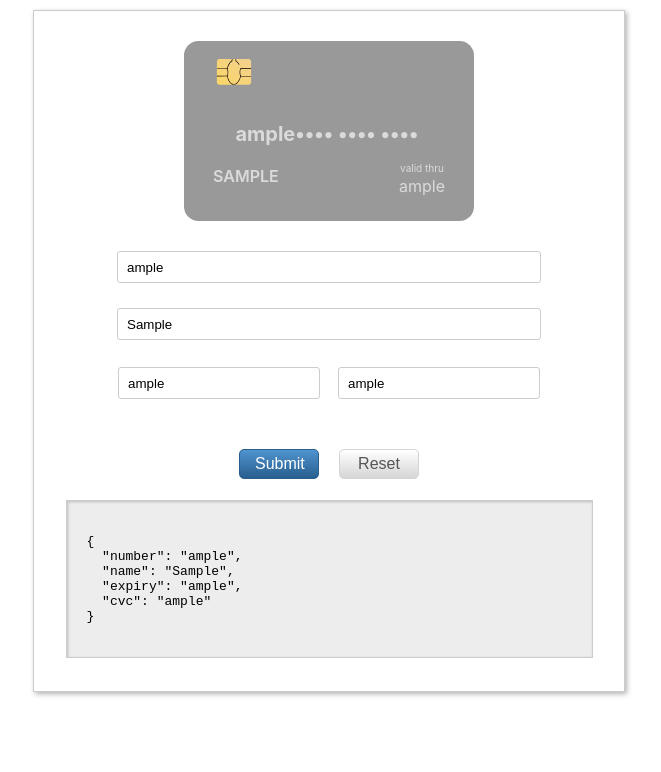
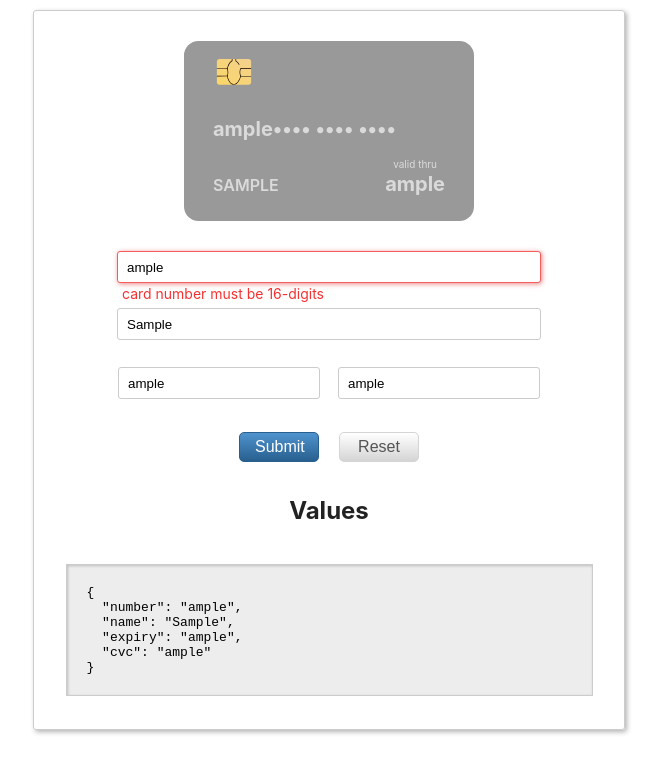
Before and after one commit to pongpanott/20scoops-credit-card-form-test, a React (Create React App) app: page / in a window 1280 px wide. Both pictures are taken after typing "Sample", "Sample", "Sample", "Sample" into the empty fields and a click on the button "Submit". Shown: the top 772 px of the page, without its empty margins (311-972 px from the left). Built offline with nearby package versions, Linux system fonts and the light colour scheme.

Commit message:
update form submit

```diff
--- a/src/App.js
+++ b/src/App.js
@@ -13,6 +13,24 @@ function App() {
     cvc: false,
   });
 
+  const displayJson = () => {
+    let displayValue = {};
+
+    if (values.number) {
+      displayValue.number = values.number;
+    }
+    if (values.name) {
+      displayValue.name = values.name;
+    }
+    if (values.expiry) {
+      displayValue.expiry = values.expiry;
+    }
+    if (values.cvc) {
+      displayValue.cvc = values.cvc;
+    }
+    return JSON.stringify(displayValue, null, 2);
+  };
+
   return (
     <div className="form-wrapper">
       <CreditCard values={values} isFocus={isFocus} />
@@ -20,7 +38,7 @@ function App() {
         {/* card number */}
         <div className="form-row">
           <input
-            className="form-input"
+            className={errors.number ? "form-input-error" : "form-input"}
             type="text"
             name="number"
             value={values.number}
@@ -32,15 +50,17 @@ function App() {
           />
           <span
             className="error-text"
-            style={{ visibility: errors.number ? "visible" : "hidden" }}
+            style={{
+              visibility: errors.number ? "visible" : "hidden",
+            }}
           >
-            required
+            card number must be 16-digits
           </span>
         </div>
         {/* name */}
         <div className="form-row">
           <input
-            className="form-input"
+            className={errors.name ? "form-input-error" : "form-input"}
             type="text"
             name="name"
             value={values.name}
@@ -62,13 +82,15 @@ function App() {
           <div>
             {/* expire */}
             <input
-              className="half-form-input"
+              className={
+                errors.expiry ? "half-form-input-error" : "half-form-input"
+              }
               type="text"
               name="expiry"
               value={values.expiry}
               onChange={(e) => handleChange(e)}
               maxLength={5}
-              placeholder="Valud Thru"
+              placeholder="Valid Thru"
               onFocus={() => setIsFocus({ ...isFocus, expiry: true })}
               onBlur={() => setIsFocus({ ...isFocus, expiry: false })}
             />
@@ -76,16 +98,24 @@ function App() {
               className="half-error-text"
               style={{
                 visibility:
-                  errors.expiry || errors.expiryMonth ? "visible" : "hidden",
+                  errors.expiry || errors.expiryMonth || errors.expiryYear
+                    ? "visible"
+                    : "hidden",
               }}
             >
-              {errors.expiry ? " required" : "a month must be between 1 - 12"}
+              {errors.expiry
+                ? "please input card expiry date in format MM/YY"
+                : errors.expiryMonth
+                ? "a month must be between 1 - 12"
+                : "a year must not be last year"}
             </span>
           </div>
           <div>
             {/* cvc */}
             <input
-              className="half-form-input"
+              className={
+                errors.cvc ? "half-form-input-error" : "half-form-input"
+              }
               type="text"
               name="cvc"
               value={values.cvc}
@@ -99,7 +129,7 @@ function App() {
               className="half-error-text"
               style={{ visibility: errors.cvc ? "visible" : "hidden" }}
             >
-              required
+              cvc must be 3-digit
             </span>
           </div>
         </div>
@@ -112,10 +142,18 @@ function App() {
         </div>
       </form>
 
-      <pre className="data-preview">
-        <pre>{values ? JSON.stringify(values, null, 2) : {}}</pre>
-        {/* {JSON.stringify({}, null, 2)} */}
-      </pre>
+      <div className="button-wrapper">
+        <h2
+          style={{
+            color: "#222",
+            margin: "18px auto",
+          }}
+        >
+          Values
+        </h2>
+      </div>
+
+      <pre className="data-preview">{displayJson()}</pre>
     </div>
   );
 }
--- a/src/components/FormHandle.js
+++ b/src/components/FormHandle.js
@@ -37,6 +37,7 @@ function FormHandle() {
         cvc: value.replace(/^\D/g, ""),
       });
     }
+
     validateForm({ [name]: value });
   };
 
@@ -44,13 +45,13 @@ function FormHandle() {
     let temp = { ...errors };
 
     if ("number" in fieldValue) {
-      temp.number = !fieldValue.number;
+      temp.number = !fieldValue.number || fieldValue.number.length < 19;
     }
     if ("name" in fieldValue) {
       temp.name = !fieldValue.name;
     }
     if ("expiry" in fieldValue) {
-      temp.expiry = !fieldValue.expiry;
+      temp.expiry = !fieldValue.expiry || fieldValue.expiry.length < 5;
     }
     if ("expiry" in fieldValue && fieldValue.expiry.length > 2) {
       let getTwoDigit = fieldValue.expiry.substring(0, 2);
@@ -60,24 +61,33 @@ function FormHandle() {
         temp.expiryMonth = false;
       }
     }
+    if ("expiry" in fieldValue && fieldValue.expiry.length === 5) {
+      let getLastTwoDigit = fieldValue.expiry.substring(3, 6);
+      let thisYear = new Date().getFullYear().toString().substring(2, 4);
+
+      if (getLastTwoDigit < thisYear) {
+        temp.expiryYear = true;
+      } else {
+        temp.expiryYear = false;
+      }
+    }
     if ("cvc" in fieldValue) {
-      temp.cvc = !fieldValue.cvc;
+      temp.cvc = !fieldValue.cvc || fieldValue.cvc.length < 3;
     }
 
     setErrors({ ...temp });
 
     if (fieldValue === values) {
-      return Object.values(temp).every((x) => x === "");
+      return Object.values(temp).every((x) => x === false);
     }
   };
 
   const handleFormSubmit = (e) => {
-    console.log("form submit");
     e.preventDefault();
 
-    console.log(`errors`, errors);
     if (validateForm()) {
-      alert("complete");
+      alert(JSON.stringify(values, null, 2));
+      setValues({ number: "", name: "", expiry: "", cvc: "" });
     }
   };
 
--- a/src/index.css
+++ b/src/index.css
@@ -18,6 +18,7 @@ code {
   border: 1px solid #cccccd;
   box-shadow: 2px 2px 5px rgb(0 0 0 / 30%);
   padding: 20px;
+  border-radius: 3px;
 }
 
 .credit-card-wrapper {
@@ -89,17 +90,18 @@ code {
 .card-number {
   width: 228px;
   height: 28px;
-  top: 45%;
+  top: 42%;
   left: 10%;
   font-size: 20px;
   position: absolute;
   font-weight: 700;
+  text-align: justify;
 }
 
 .card-name {
   width: 228px;
   height: 28px;
-  bottom: 15%;
+  bottom: 10%;
   left: 10%;
   text-align: left;
   text-overflow: ellipsis;
@@ -107,6 +109,9 @@ code {
   width: 60%;
   position: absolute;
   font-weight: 600;
+  white-space: nowrap;
+  overflow: hidden;
+  text-overflow: ellipsis;
 }
 
 .card-expire {
@@ -123,7 +128,8 @@ code {
 }
 
 .expire-value {
-  font-size: 16px;
+  font-size: 20px;
+  font-weight: 700;
 }
 
 .card-strip {
@@ -189,11 +195,23 @@ code {
   padding: 6px 9px;
 }
 
+.form-input-error {
+  display: block;
+  margin: 2px auto;
+  width: 424px;
+  height: 32px;
+  border: 1px solid #f55d5d;
+  box-shadow: 1px 1px 5px #e98787;
+  border-radius: 3px;
+  box-sizing: border-box;
+  padding: 6px 9px;
+}
+
 .error-text {
   display: block;
   font-size: 14px;
   padding-left: 8px;
-  color: red;
+  color: #f73131;
   /* position: absolute; */
 }
 
@@ -221,11 +239,23 @@ code {
   padding: 6px 9px;
 }
 
+.half-form-input-error {
+  /* display: block; */
+  width: 100%;
+  margin: 2px auto;
+  height: 32px;
+  border: 1px solid #f55d5d;
+  box-shadow: 1px 1px 5px #e98787;
+  border-radius: 3px;
+  box-sizing: border-box;
+  padding: 6px 9px;
+}
+
 .half-error-text {
   display: block;
   padding-left: 4px;
   font-size: 14px;
-  color: red;
+  color: #f73131;
 }
 
 .data-preview {
```
